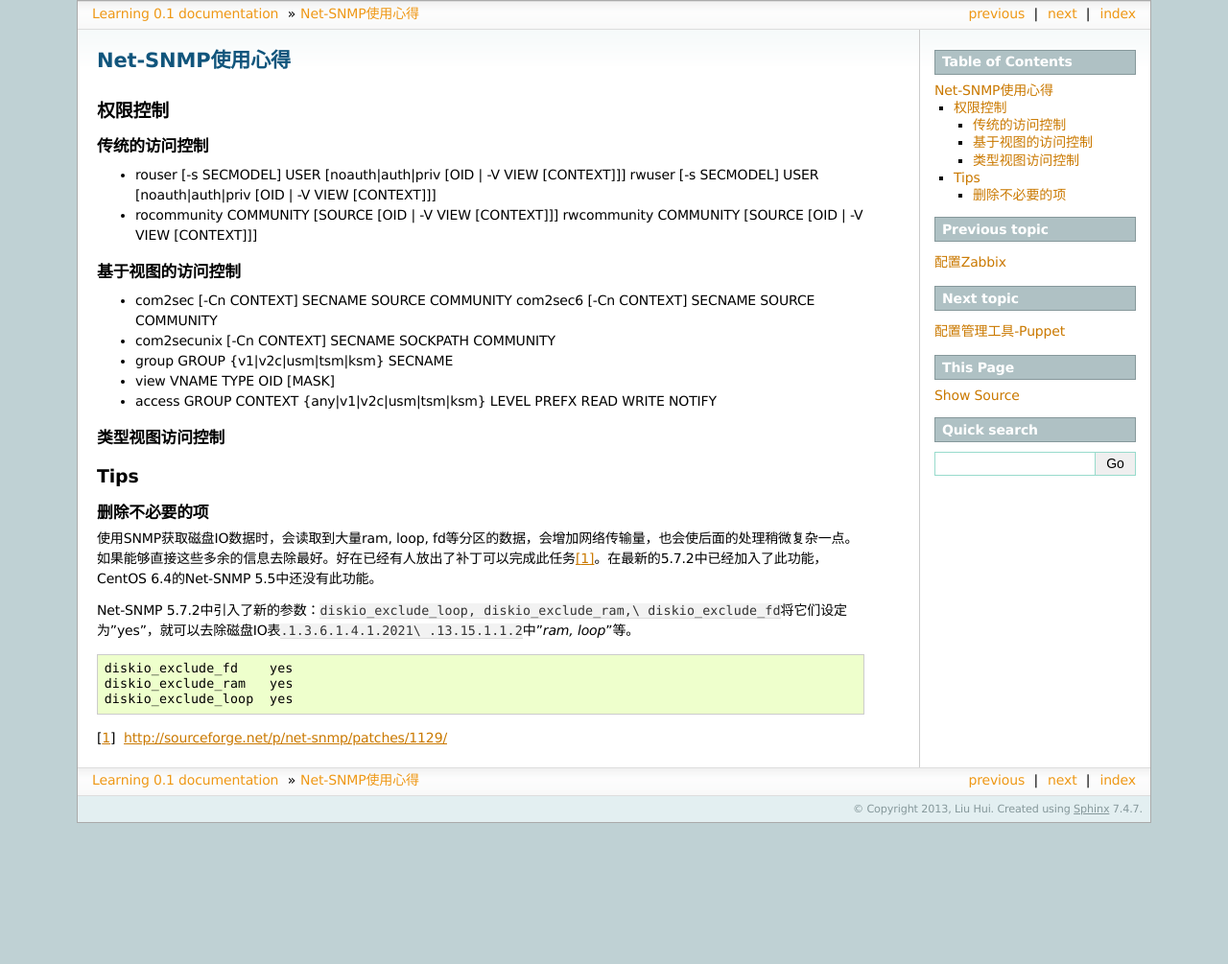
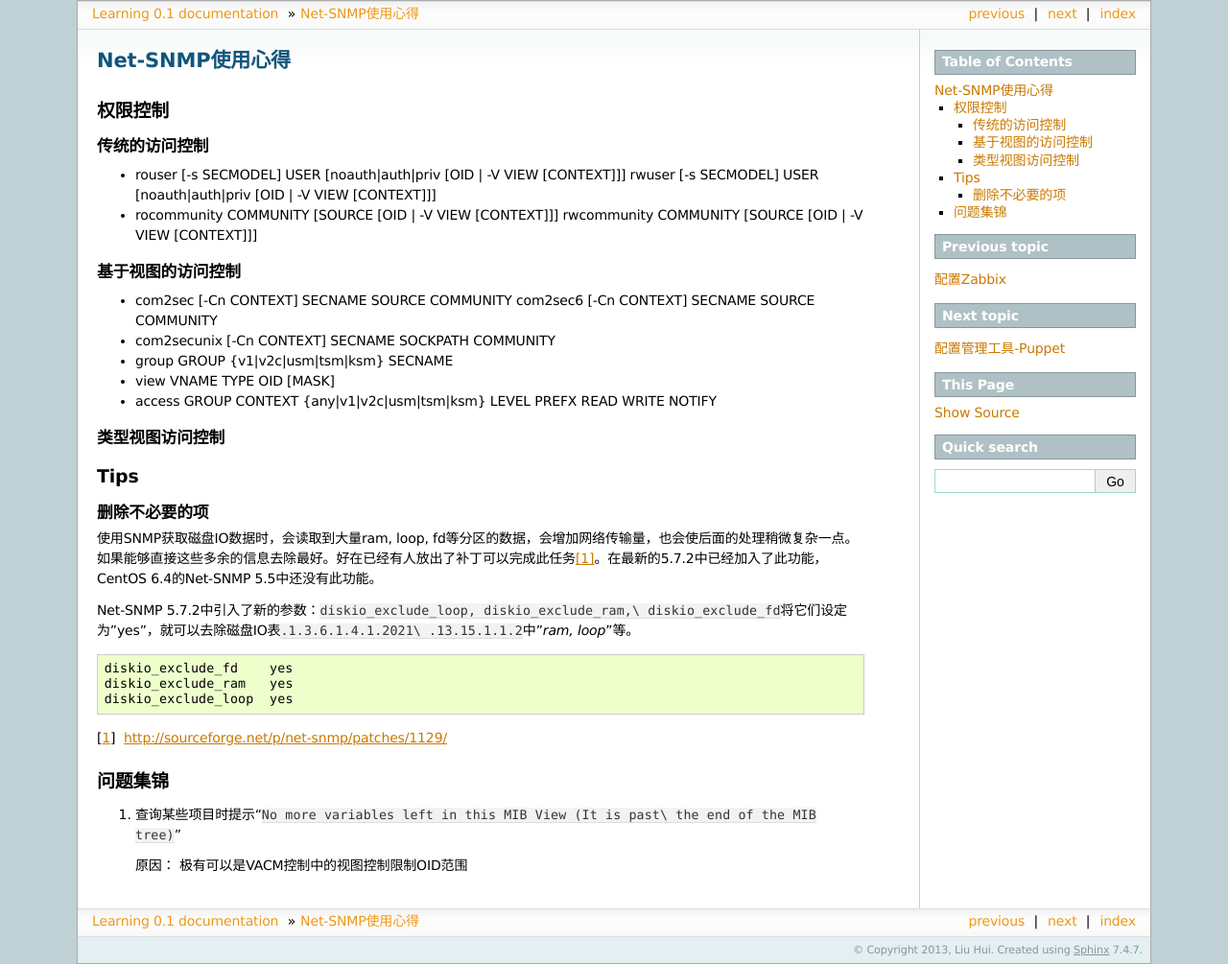
Before and after one commit to huiliu/learning.docs.hui, a Sphinx documentation site: the page built from source/net-snmp.rst, in a window 1280 px wide. Shown: the whole page at 96% size. Built offline with Sphinx 7.4.7, drawn with Linux system fonts in a browser that asks for light colours; formulas are drawn with MathJax 3; before the commit the page ends 900 px from its top, so only the background shows below that.

Commit message:
UPDATE net-snmp

```diff
--- a/source/net-snmp.rst
+++ b/source/net-snmp.rst
@@ -56,3 +56,10 @@
    diskio_exclude_loop  yes
 
 .. [#ref1] http://sourceforge.net/p/net-snmp/patches/1129/
+
+问题集锦
+=========
+1.  查询某些项目时提示“\ ``No more variables left in this MIB View (It is past\
+    the end of the MIB tree)``\ ”
+
+    原因： 极有可以是VACM控制中的视图控制限制OID范围
```
